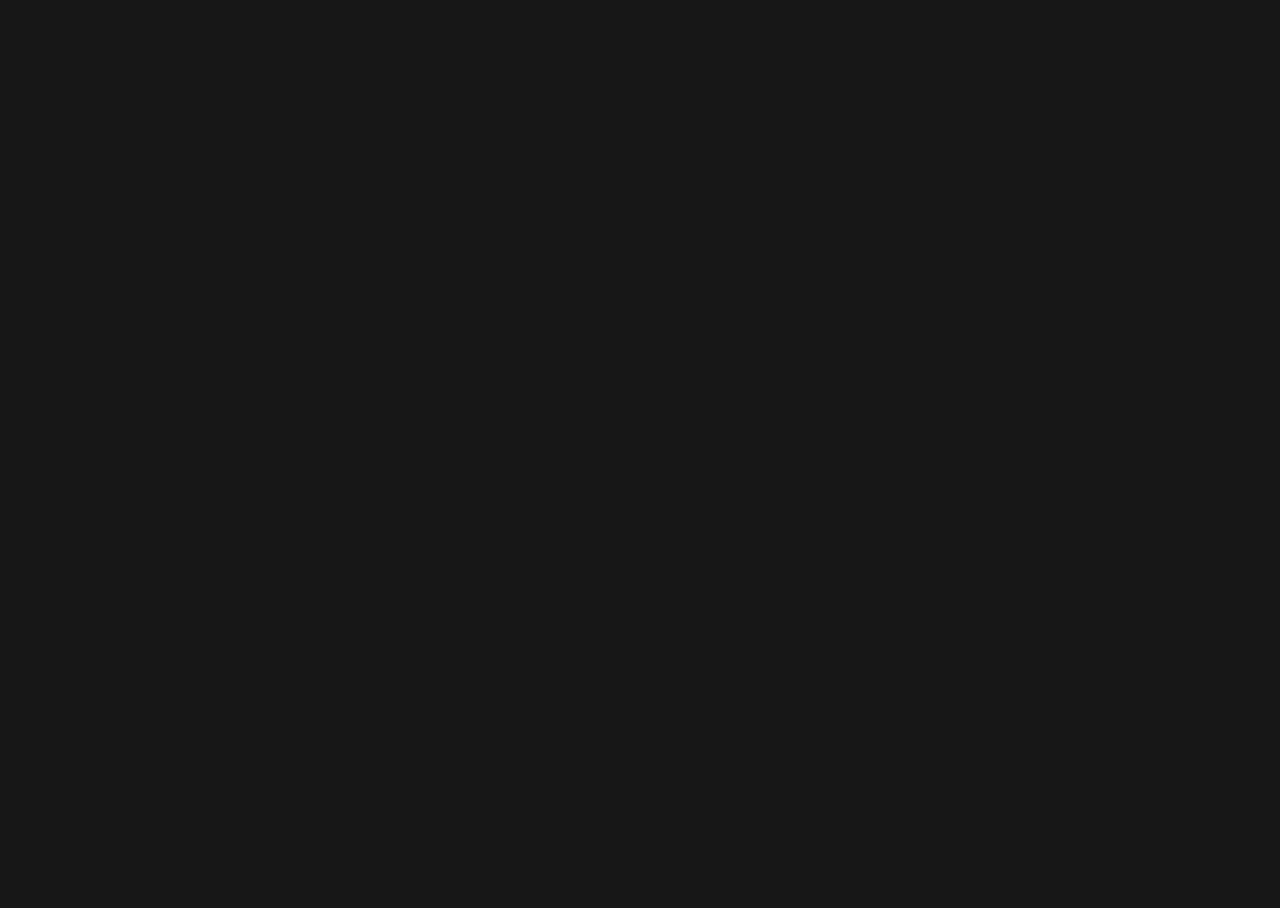
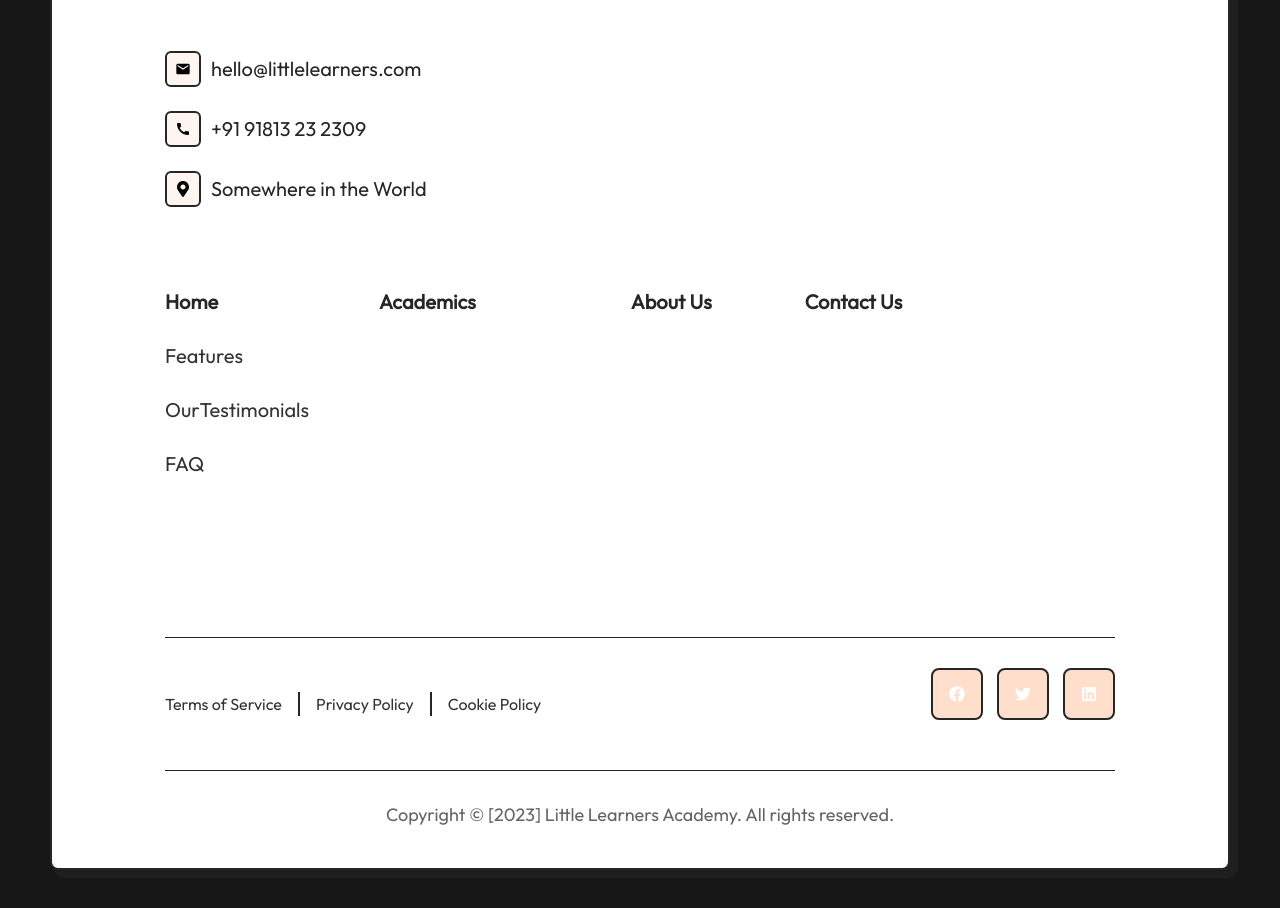
Before and after one commit to kasramajidi/school, a Next.js app: page /pages/AboutUs in a window 1280 px wide. Shown: the part 470-1378 px from the top of the page. Before the commit the page ends 800 px from the top, so only its background shows below. Built offline with nearby package versions, Linux system fonts and the light colour scheme.

Commit message:
adding footer and responsie and finish page home

```diff
--- a/src/app/globals.css
+++ b/src/app/globals.css
@@ -29,30 +29,3 @@ body {
   background: var(--foreground);
   font-family: Outfit, sans-serif;
 }
-
-
-@keyframes scroll {
-  0% {
-    transform: translateX(0);
-  }
-  100% {
-    transform: translateX(-50%);
-  }
-}
-
-.slider {
-  width: 100%;
-  overflow: hidden;
-  position: relative;
-}
-
-.slider-track {
-  display: flex;
-  width: calc(320px * 6); /* تعداد آیتم‌های داخل اسلایدر */
-  animation: scroll 15s linear infinite;
-}
-
-.slide {
-  min-width: 320px;
-  flex-shrink: 0;
-}
--- a/src/app/layout.js
+++ b/src/app/layout.js
@@ -1,6 +1,6 @@
 import "./globals.css";
 import Header from "@/components/Header/Header";
-
+import Footer from "@/components/Footer/Footer";
 export const metadata = {
   title: "School Education",
   description: "this is site for school",
@@ -14,6 +14,7 @@ export default function RootLayout({ children }) {
       >
         <Header/>
         {children}
+        <Footer/>
       </body>
     </html>
   );
--- /dev/null
+++ b/src/components/Footer/Footer.jsx
@@ -0,0 +1,13 @@
+import React from 'react'
+import FooterTop from './FooterCompoent/FooterTop'
+import FooterBotton from './FooterCompoent/FooterBotton'
+export default function Footer() {
+    return (
+        <div className='lg:px-[50px] lg:pt-[18px] lg:pb-[128px] sm:pb-[54px] sm:px-[16px] sm:pt-[40px]'>
+            <div className='rounded-lg flex flex-wrap flex-col sm:px-[30px] lg:px-[113px] lg:pt-[100px] sm:pt-[60px] sm:pb-[30px] lg:pb-[40px] border-[2px] border-solid border-[#262626] bg-white shadow-[6px_6px_0px_2px_#1E1E1E] gap-[50px]'>
+                <FooterTop />
+                <FooterBotton />
+            </div>
+        </div>
+    )
+}
--- /dev/null
+++ b/src/components/Footer/FooterCompoent/AboutUsFooter.jsx
@@ -0,0 +1,28 @@
+import React from 'react'
+import Link from 'next/link'
+export default function AboutUsFooter() {
+    return (
+        <div className='flex flex-col gap-[24px] sm:order-3 lg:pt-[0px] sm:pt-[50px]'>
+            <Link href={"/pages/AboutUs"}>
+                <span className='text-[20px] font-semibold text-[#262626] hover:text-red-700'>About Us</span>
+            </Link>
+            <ul className='flex flex-col gap-[24px] lg:text-[20px] sm:text-[13px] font-medium text-[#333333 ]'>
+                <Link href={"/pages/AboutUs"}>
+                    <li className='hover:text-red-700'>Our Mission</li>
+                </Link>
+                <Link href={"/pages/AboutUs"}>
+                    <li className='hover:text-red-700'>Our Vission</li>
+                </Link>
+                <Link href={"/pages/AboutUs"}>
+                    <li className='hover:text-red-700'>Awards</li>
+                </Link>
+                <Link href={"/pages/AboutUs"}>
+                    <li className='hover:text-red-700'>History</li>
+                </Link>
+                <Link href={"/pages/AboutUs"}>
+                    <li className='hover:text-red-700'>Teachers</li>
+                </Link>
+            </ul>
+        </div>
+    )
+}
--- /dev/null
+++ b/src/components/Footer/FooterCompoent/AcademicsFooter.jsx
@@ -0,0 +1,19 @@
+import React from 'react'
+import Link from 'next/link'
+export default function AcademicsFooter() {
+    return (
+        <div className='flex flex-col gap-[24px] pr-[40px] sm:order-2'>
+            <Link href={"/pages/Academics"}>
+                <span className='text-[20px] font-semibold text-[#262626] hover:text-red-700'>Academics</span>
+            </Link>
+            <ul className='flex flex-col gap-[24px] lg:text-[20px] sm:text-[13px] font-medium text-[#333333 ]'>
+                <Link href={"/pages/Academics"}>
+                    <li className='hover:text-red-700'>SpecialFeatures</li>
+                </Link>
+                <Link href={"/pages/Academics"}>
+                    <li className='hover:text-red-700'>Gallery</li>
+                </Link>
+            </ul>
+        </div>
+    )
+}
--- /dev/null
+++ b/src/components/Footer/FooterCompoent/ContactUsFooter.jsx
@@ -0,0 +1,19 @@
+import React from 'react'
+import Link from 'next/link'
+export default function ContactUsFooter() {
+    return (
+        <div className='flex flex-col gap-[24px] sm:order-4'>
+            <Link href={"/pages/Contact"}>
+                <span className='text-[20px] font-semibold text-[#262626] hover:text-red-700'>Contact Us</span>
+            </Link>
+            <ul className='flex flex-col gap-[24px] lg:text-[20px] sm:text-[13px] font-medium text-[#333333 ]'>
+                <Link href={"/pages/Contact"}>
+                    <li className='hover:text-red-700'>Information</li>
+                </Link>
+                <Link href={"/pages/Contact"}>
+                    <li className='hover:text-red-700'>Map&Direction</li>
+                </Link>
+            </ul>
+        </div>
+    )
+}
--- /dev/null
+++ b/src/components/Footer/FooterCompoent/FooterBotton.jsx
@@ -0,0 +1,37 @@
+import React from 'react'
+import Link from 'next/link';
+
+import { FaFacebook } from "react-icons/fa";
+import { FaTwitter } from "react-icons/fa";
+import { FaLinkedin } from "react-icons/fa";
+export default function FooterBotton() {
+  return (
+    <div className='flex flex-col border-t border-[#262626] border-solid flex-wrap'>
+      <div className='flex items-center lg:justify-between sm:justify-center lg:py-[30px] sm:py-[15px] border-b border-[#262626] border-solid flex-wrap'>
+        <div className='flex items-center lg:gap-[16px] sm:gap-[6px]'>
+          <span className='font-medium lg:text-[16px] sm:text-[12px] text-[#333333] border-r-[2px] border-solid border-[#262626] lg:pr-[16px] sm:pr-[6px]'>Terms of Service</span>
+          <span className='font-medium lg:text-[16px] sm:text-[12px] text-[#333333] border-r-[2px] border-solid border-[#262626] lg:pr-[16px] sm:pr-[6px]'>Privacy Policy</span>
+          <span className='font-medium lg:text-[16px] sm:text-[12px] text-[#333333]'>Cookie Policy</span>
+        </div>
+        <div className='flex items-center  lg:pt-[0px] sm:py-[20px] lg:gap-[14px] sm:gap-[10px]'>
+          <Link href={"/"}>
+            <div className='bg-[#FFDECC] border-[2px] border-[#262626] border-solid p-[16px] rounded-lg hover:bg-red-300'>
+              <FaFacebook />
+            </div>
+          </Link>
+          <Link href={"/"}>
+            <div className='bg-[#FFDECC] border-[2px] border-[#262626] border-solid p-[16px] rounded-lg hover:bg-red-300'>
+              <FaTwitter />
+            </div>
+          </Link>
+          <Link href={"/"}>
+            <div className='bg-[#FFDECC] border-[2px] border-[#262626] border-solid p-[16px] rounded-lg hover:bg-red-300'>
+              <FaLinkedin />
+            </div>
+          </Link>
+        </div>
+      </div>
+      <span className='text-[#656567] lg:text-[18px] sm:text-[12px] text-center font-medium pt-[30px]'>Copyright © [2023] Little Learners Academy. All rights reserved.</span>
+    </div>
+  )
+}
--- /dev/null
+++ b/src/components/Footer/FooterCompoent/FooterTop.jsx
@@ -0,0 +1,11 @@
+import React from 'react'
+import LogoFooter from './LogoFooter'
+import MenuFooter from './MenuFooter'
+export default function FooterTop() {
+  return (
+    <div className='flex items-start justify-between gap-[80px] flex-wrap'>
+        <LogoFooter/>
+        <MenuFooter/>
+    </div>
+  )
+}
--- /dev/null
+++ b/src/components/Footer/FooterCompoent/HomeFooter.jsx
@@ -0,0 +1,22 @@
+import React from 'react'
+import Link from 'next/link'
+export default function HomeFooter() {
+  return (
+    <div className='flex flex-col gap-[24px] sm:order-1'>
+        <Link href={"/"}>
+            <span className='text-[20px] font-semibold text-[#262626] hover:text-red-700'>Home</span>
+        </Link>
+        <ul className='flex flex-col gap-[24px] lg:text-[20px] sm:text-[13px] font-medium text-[#333333]'>
+            <Link href={"/"}>
+                <li className='hover:text-red-700'>Features</li>
+            </Link>
+            <Link href={"/"}>
+                <li className='hover:text-red-700'>OurTestimonials</li>
+            </Link>
+            <Link href={"/"}>
+                <li className='hover:text-red-700'>FAQ</li>
+            </Link>
+        </ul>
+    </div>
+  )
+}
--- /dev/null
+++ b/src/components/Footer/FooterCompoent/LogoFooter.jsx
@@ -0,0 +1,46 @@
+import React from 'react'
+import Image from 'next/image'
+import Link from 'next/link';
+
+
+import { MdEmail } from "react-icons/md";
+import { MdCall } from "react-icons/md";
+import { FaMapMarkerAlt } from "react-icons/fa";
+
+
+export default function LogoFooter() {
+    return (
+        <div className='flex flex-col gap-[50px]'>
+            <div className='flex flex-col justify-between gap-[20px]'>
+                <Image src={"/img/Footer/Logo.png"} width={288} height={50} alt='logo-foter' />
+                <p className='font-medium text-[20px] leading-[30px] text-[#4C4C4D] max-w-[500px]'>We believe in the power of play to foster creativity, problem-solving skills, and imagination.</p>
+            </div>
+            <div className='flex flex-col justify-between gap-[24px]'>
+                <Link href={"/"}>
+                    <div className='flex items-center gap-[10px]'>
+                        <div className='bg-[#FFF5F0] text-black p-[8px] border-[2px] border-solid border-[#262626] rounded-md'>
+                            <MdEmail />
+                        </div>
+                        <span className='text-[20px] text-[#262626] font-medium'>hello@littlelearners.com</span>
+                    </div>
+                </Link>
+                <Link href={"/"}>
+                    <div className='flex items-center gap-[10px]'>
+                        <div className='bg-[#FFF5F0] text-black p-[8px] border-[2px] border-solid border-[#262626] rounded-md'>
+                            <MdCall />
+                        </div>
+                        <span className='text-[20px] text-[#262626] font-medium'>+91 91813 23 2309</span>
+                    </div>
+                </Link>
+                <Link href={"/"}>
+                    <div className='flex items-center gap-[10px]'>
+                        <div className='bg-[#FFF5F0] text-black p-[8px] border-[2px] border-solid border-[#262626] rounded-md'>
+                            <FaMapMarkerAlt />
+                        </div>
+                        <span className='text-[20px] text-[#262626] font-medium'>Somewhere in the World</span>
+                    </div>
+                </Link>
+            </div>
+        </div>
+    )
+}
--- /dev/null
+++ b/src/components/Footer/FooterCompoent/MenuFooter.jsx
@@ -0,0 +1,17 @@
+import React from 'react'
+
+import HomeFooter from './HomeFooter'
+import AboutUsFooter from './AboutUsFooter'
+import AcademicsFooter from './AcademicsFooter'
+import ContactUsFooter from './ContactUsFooter'
+
+export default function MenuFooter() {
+  return (
+    <div className='flex items-start justify-between lg:gap-[70px] flex-wrap sm:gap-[30px]'>
+      <HomeFooter/>
+      <AboutUsFooter/>
+      <AcademicsFooter/>
+      <ContactUsFooter/>
+    </div>
+  )
+}
```
Also changed, not shown: public/img/Footer/Logo.png (added).
